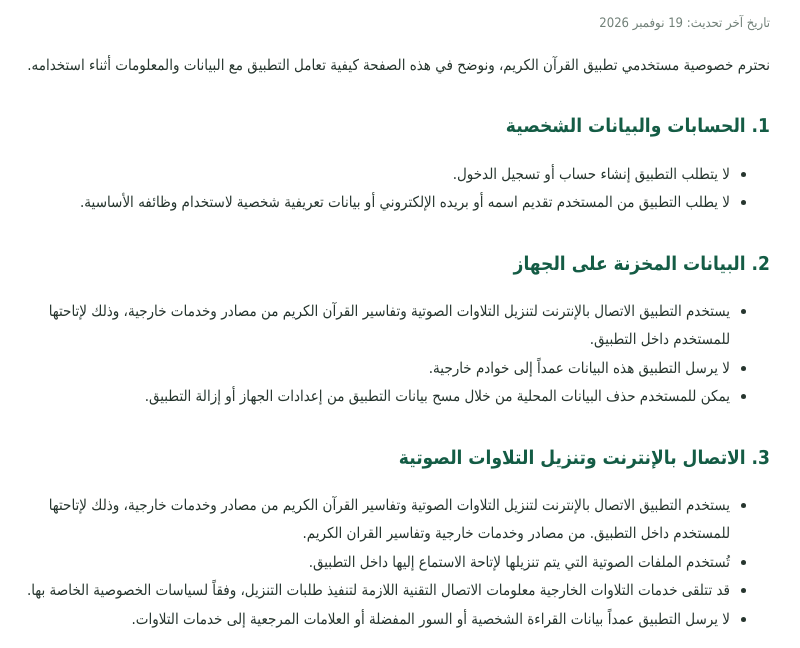
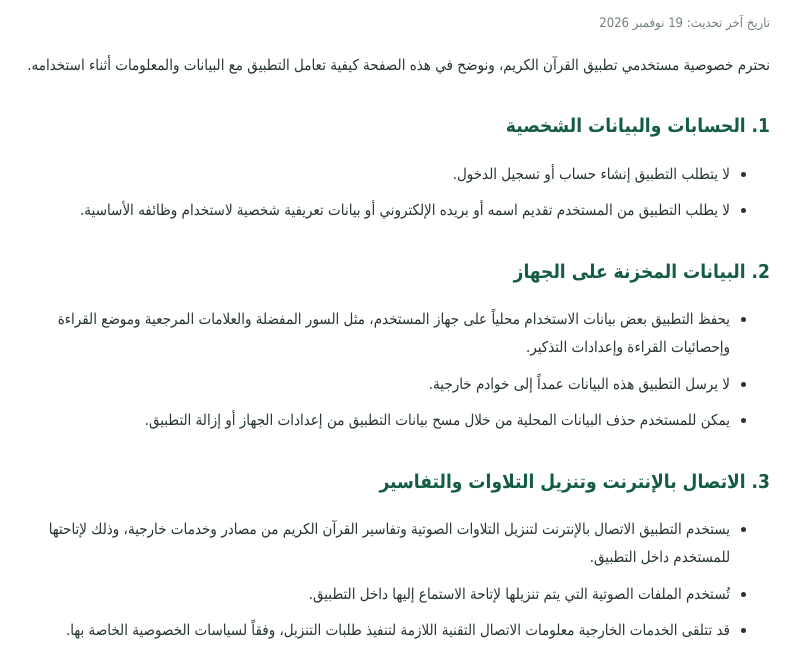
Before and after one commit to alhdad034-PH/quran-privacy-policy, a plain HTML site: page index.html in a window 1280 px wide. Shown: the part 152-800 px from the top of the page, without its empty margins (248-1048 px from the left). Drawn offline with Linux system fonts and the light colour scheme.

Commit message:
Update privacy policy text and improve formatting

```diff
--- a/index.html
+++ b/index.html
@@ -5,9 +5,14 @@
   <meta charset="UTF-8">
   <meta name="viewport" content="width=device-width, initial-scale=1.0">
   <meta name="theme-color" content="#145c45">
+  <meta name="description" content="سياسة الخصوصية لتطبيق القرآن الكريم، وتوضيح كيفية التعامل مع البيانات والاتصال بالإنترنت.">
   <title>سياسة الخصوصية | القرآن الكريم</title>
+
   <style>
-    * { box-sizing: border-box; }
+    * {
+      box-sizing: border-box;
+    }
+
     body {
       margin: 0;
       padding: 24px 16px;
@@ -16,6 +21,7 @@
       font-family: Tahoma, Arial, sans-serif;
       line-height: 1.9;
     }
+
     main {
       max-width: 820px;
       margin: 25px auto;
@@ -24,15 +30,35 @@
       border-radius: 18px;
       box-shadow: 0 5px 25px rgba(0,0,0,.06);
     }
-    h1 { color: #145c45; margin-top: 0; }
+
+    h1 {
+      color: #145c45;
+      margin-top: 0;
+    }
+
     h2 {
       color: #145c45;
       font-size: 19px;
       margin-top: 28px;
     }
-    p, li { font-size: 15px; }
-    a { color: #145c45; }
-    .date { color: #718078; font-size: 13px; }
+
+    p, li {
+      font-size: 15px;
+    }
+
+    li {
+      margin-bottom: 8px;
+    }
+
+    a {
+      color: #145c45;
+    }
+
+    .date {
+      color: #718078;
+      font-size: 13px;
+    }
+
     footer {
       border-top: 1px solid #e5ebe7;
       margin-top: 30px;
@@ -40,15 +66,25 @@
       color: #718078;
       font-size: 13px;
     }
+
     @media (max-width: 600px) {
-      main { padding: 22px 18px; margin: 8px auto; }
-      h1 { font-size: 23px; }
+      main {
+        padding: 22px 18px;
+        margin: 8px auto;
+      }
+
+      h1 {
+        font-size: 23px;
+      }
     }
   </style>
 </head>
+
 <body>
 <main>
+
   <h1>سياسة الخصوصية لتطبيق القرآن الكريم</h1>
+
   <p class="date">تاريخ آخر تحديث: 19 نوفمبر 2026</p>
 
   <p>
@@ -66,30 +102,47 @@
   <h2>2. البيانات المخزنة على الجهاز</h2>
   <ul>
     <li>
-  يستخدم التطبيق الاتصال بالإنترنت لتنزيل التلاوات الصوتية وتفاسير القرآن الكريم من مصادر وخدمات خارجية، وذلك لإتاحتها للمستخدم داخل التطبيق.
-</li>
-    <li>لا يرسل التطبيق هذه البيانات عمداً إلى خوادم خارجية.</li>
-    <li>يمكن للمستخدم حذف البيانات المحلية من خلال مسح بيانات
-    التطبيق من إعدادات الجهاز أو إزالة التطبيق.</li>
+      يحفظ التطبيق بعض بيانات الاستخدام محلياً على جهاز المستخدم،
+      مثل السور المفضلة والعلامات المرجعية وموضع القراءة وإحصائيات
+      القراءة وإعدادات التذكير.
+    </li>
+    <li>
+      لا يرسل التطبيق هذه البيانات عمداً إلى خوادم خارجية.
+    </li>
+    <li>
+      يمكن للمستخدم حذف البيانات المحلية من خلال مسح بيانات
+      التطبيق من إعدادات الجهاز أو إزالة التطبيق.
+    </li>
   </ul>
 
-  <h2>3. الاتصال بالإنترنت وتنزيل التلاوات الصوتية</h2>
+  <h2>3. الاتصال بالإنترنت وتنزيل التلاوات والتفاسير</h2>
   <ul>
-    <li>يستخدم التطبيق الاتصال بالإنترنت لتنزيل التلاوات الصوتية وتفاسير القرآن الكريم من مصادر وخدمات خارجية، وذلك لإتاحتها للمستخدم داخل التطبيق.
-    من مصادر وخدمات خارجية وتفاسير القران الكريم.</li>
-    <li>تُستخدم الملفات الصوتية التي يتم تنزيلها لإتاحة الاستماع
-    إليها داخل التطبيق.</li>
-    <li> قد تتلقى خدمات التلاوات الخارجية معلومات الاتصال التقنية
-    اللازمة لتنفيذ طلبات التنزيل، وفقاً لسياسات الخصوصية الخاصة بها.</li>
-    <li>لا يرسل التطبيق عمداً بيانات القراءة الشخصية أو السور
-    المفضلة أو العلامات المرجعية إلى خدمات التلاوات.</li>
+    <li>
+      يستخدم التطبيق الاتصال بالإنترنت لتنزيل التلاوات الصوتية
+      وتفاسير القرآن الكريم من مصادر وخدمات خارجية، وذلك لإتاحتها
+      للمستخدم داخل التطبيق.
+    </li>
+    <li>
+      تُستخدم الملفات الصوتية التي يتم تنزيلها لإتاحة الاستماع
+      إليها داخل التطبيق.
+    </li>
+    <li>
+      قد تتلقى الخدمات الخارجية معلومات الاتصال التقنية اللازمة
+      لتنفيذ طلبات التنزيل، وفقاً لسياسات الخصوصية الخاصة بها.
+    </li>
+    <li>
+      لا يرسل التطبيق عمداً بيانات القراءة أو السور المفضلة
+      أو العلامات المرجعية إلى هذه الخدمات الخارجية.
+    </li>
   </ul>
 
   <h2>4. الإعلانات والتحليلات</h2>
   <ul>
     <li>لا يعرض التطبيق إعلانات.</li>
-    <li>لا يستخدم التطبيق أدوات تحليل أو تتبع إعلانية خارجية
-    مثل Google Analytics أو Google AdMob.</li>
+    <li>
+      لا يستخدم التطبيق أدوات تحليل أو تتبع إعلانية خارجية
+      مثل Google Analytics أو Google AdMob.
+    </li>
   </ul>
 
   <h2>5. صلاحيات الجهاز</h2>
@@ -104,7 +157,7 @@
     على ما يلزم لتقديم وظائفه. تبقى بيانات الاستخدام المحلية
     على الجهاز إلى أن يحذفها المستخدم بمسح بيانات التطبيق
     أو إزالته. أما المعلومات التقنية التي قد تتعامل معها
-    خدمات التلاوات الخارجية فتخضع لسياسات تلك الخدمات.
+    الخدمات الخارجية فتخضع لسياسات الخصوصية الخاصة بتلك الخدمات.
   </p>
 
   <h2>7. حذف الحساب والبيانات</h2>
@@ -129,6 +182,7 @@
   <footer>
     سياسة الخصوصية الخاصة بتطبيق القرآن الكريم.
   </footer>
+
 </main>
 </body>
 </html>
```
